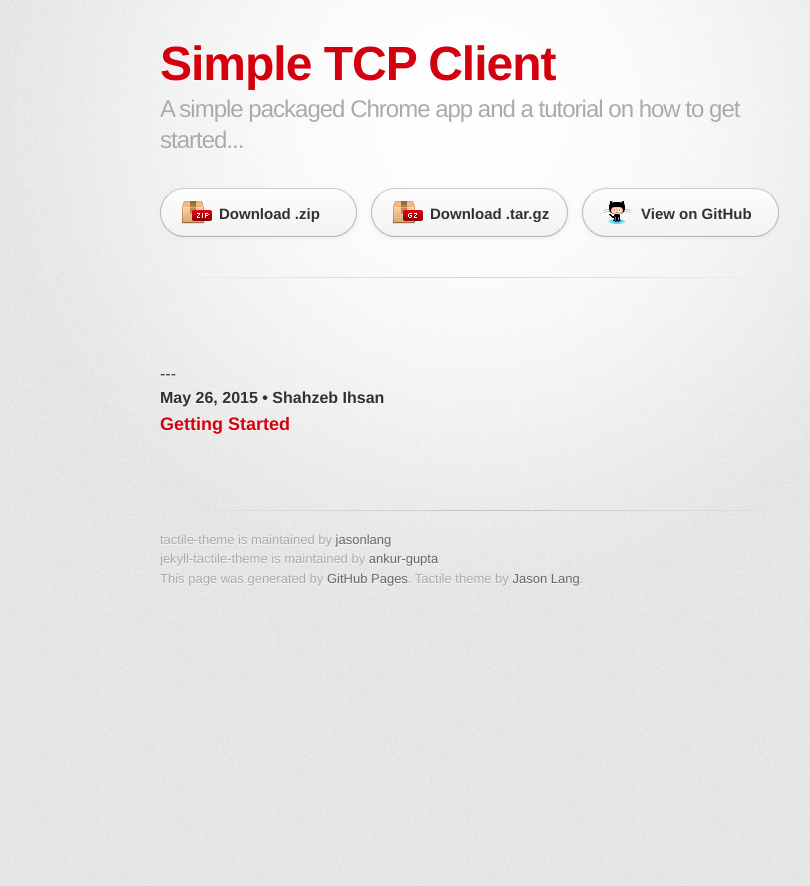
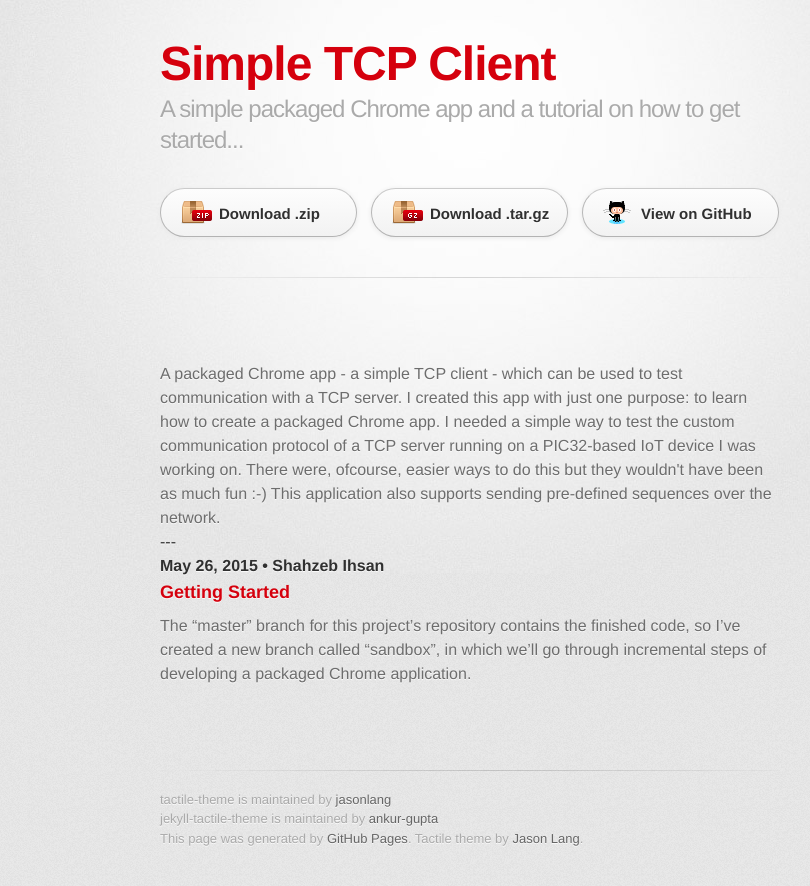
Before and after one commit to schaazzz/simple_tcp_client, a Jekyll site: the page built from index.html, in a window 1280 px wide. Shown: the top 886 px of the page, without its empty margins (170-980 px from the left). Built offline with Jekyll 4.4.1, drawn with Linux system fonts in a browser that asks for light colours; some web fonts are replaced; Markdown is read by kramdown in place of the engine named in the settings.

Commit message:
Updated main page and 'Getting Started' post

```diff
--- a/_posts/2015-05-26-getting-started.md
+++ b/_posts/2015-05-26-getting-started.md
@@ -3,3 +3,5 @@ layout: post
 title: Getting Started
 author: Shahzeb Ihsan
 ---
+
+The "master" branch for this project's repository contains the finished code, so I've created a new branch called "sandbox", in which we'll go through incremental steps of developing a packaged Chrome application.
--- a/index.html
+++ b/index.html
@@ -2,6 +2,13 @@
 layout: page
 ---
 
+A packaged Chrome app - a simple TCP client - which can be used to test communication with a TCP server.
+
+I created this app with just one purpose: to learn how to create a packaged Chrome app.
+
+I needed a simple way to test the custom communication protocol of a TCP server running on a PIC32-based IoT device I was working on. There were, ofcourse, easier ways to do this but they wouldn't have been as much fun :-)
+
+This application also supports sending pre-defined sequences over the network.
 
 <!-- <h1>List of posts</h1> -->
 <dl class="posts">
```
